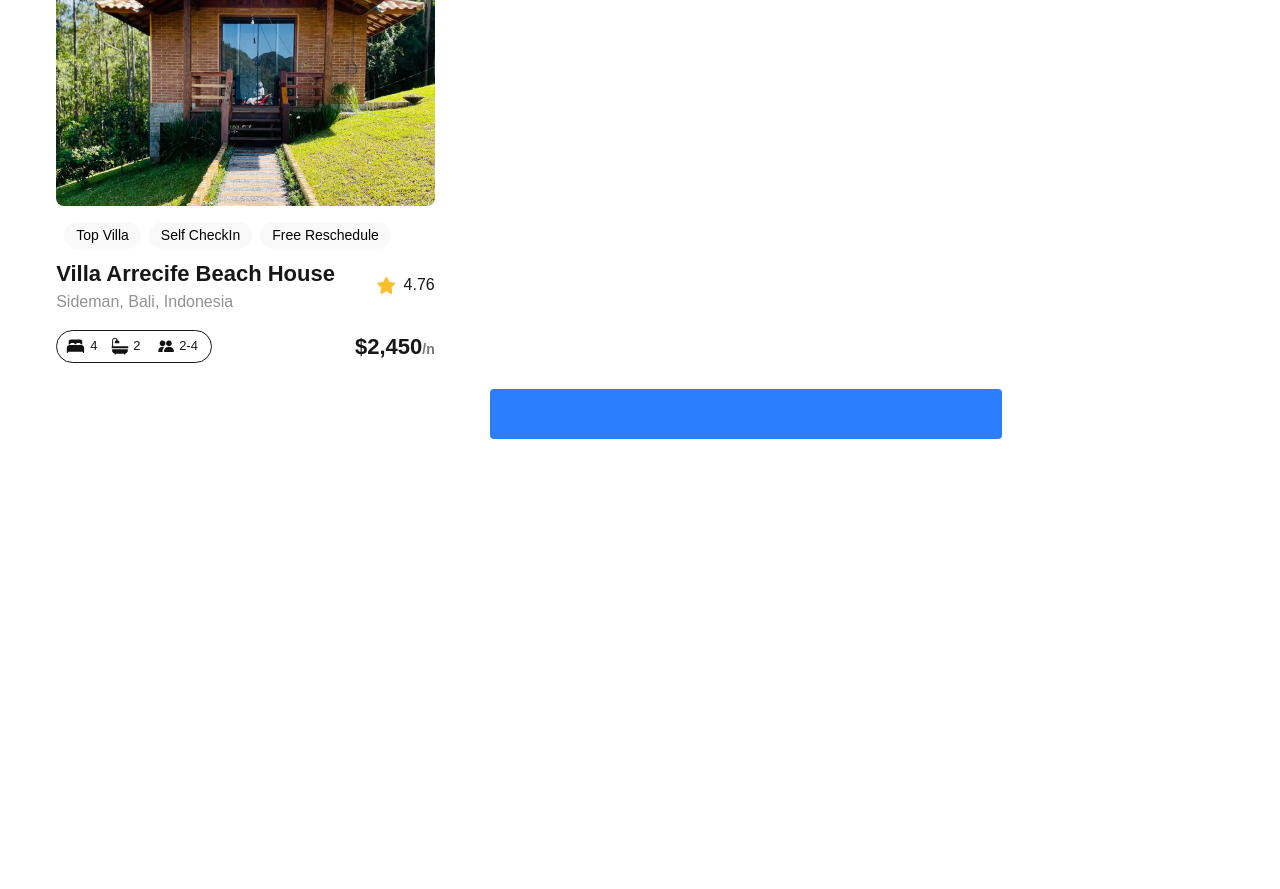
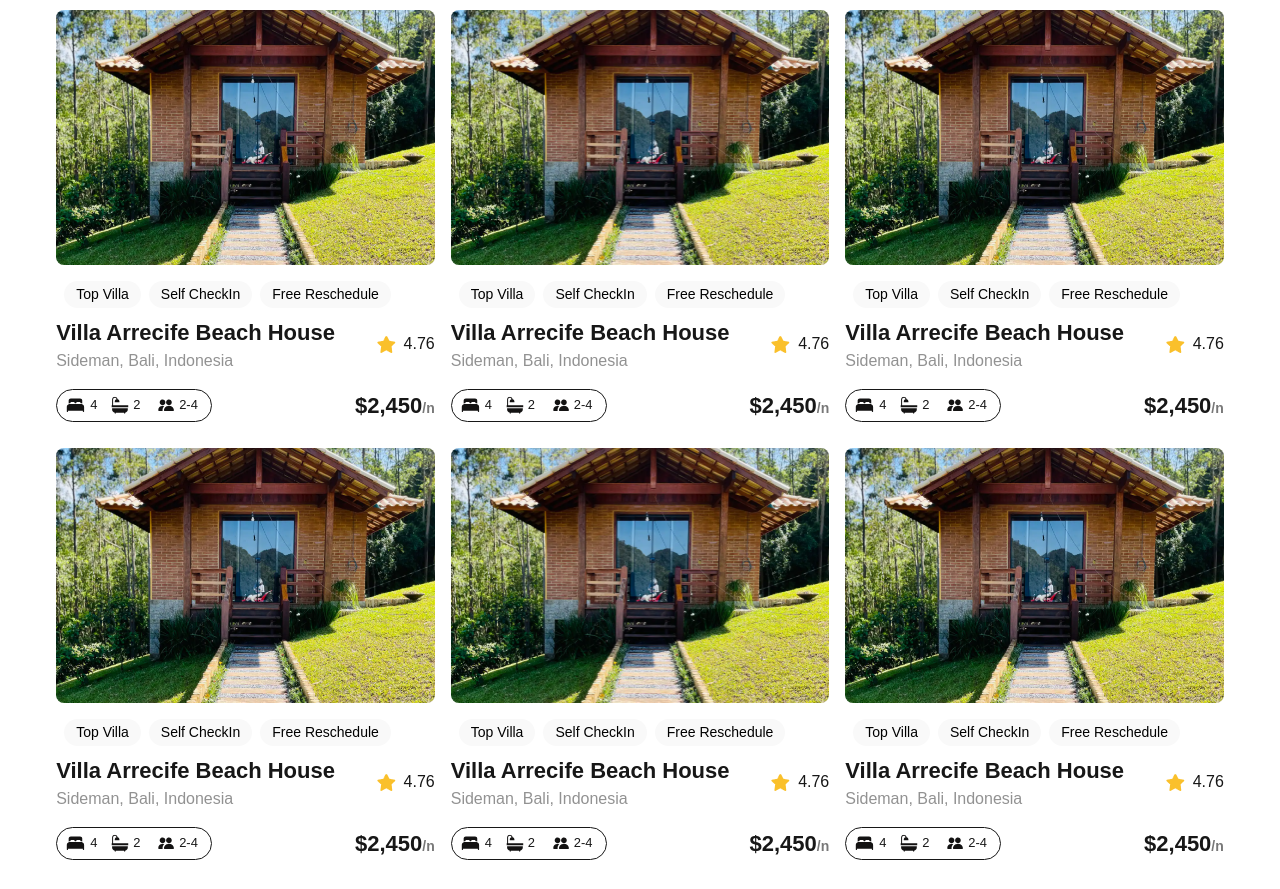
Before and after one commit to Nonijay/alx-project-0x00-setup, a Next.js app in the folder alx-project-0x00/: page /landing in a window 1280 px wide. Built offline with nearby package versions, Linux system fonts and the light colour scheme.

Commit message:
Update task

```diff
--- a/alx-project-0x00/components/Button.tsx
+++ b/alx-project-0x00/components/Button.tsx
@@ -2,13 +2,11 @@ import { title } from "process";
 import { ButtonProps } from "@/interfaces";
 import React from "react";
 
-const Button: React.FC<ButtonProps> = ({title, styles}) => {
+const Button: React.FC<ButtonProps> = ({title, styles }) => {
     return (
-        <div className="h-[500px] w-[300px]">
-            <button className="sm:min-w-sm sm:w-sm sm:m-auto md:w-md lg:w-lg bg-blue-500 hover:bg-sky-500 text-white text-1 px-6 py-2 rounded-sm h-[50px] w-[100px]">
+            <button className={styles}>
                 { title }
             </button>
-        </div>
     )
 }
 
--- a/alx-project-0x00/interfaces/index.ts
+++ b/alx-project-0x00/interfaces/index.ts
@@ -4,5 +4,5 @@ export interface PillProps {
 
 export interface ButtonProps {
     title: string
-    styles: string
+    styles?: string
 }
--- a/alx-project-0x00/pages/landing.tsx
+++ b/alx-project-0x00/pages/landing.tsx
@@ -3,23 +3,31 @@ import Button from "@/components/Button"
 
 const Landing: React.FC = () => {
     return (
-        <div className="flex flex-col h-screen justify-center items-center">
+        <div className="flex flex-col h-screen justify-center items-center mt-7">
             <h1 className="text-x1 font-extralight">
                 Landing Page
             </h1>
             <div className=" grid grid-cols-3 gap-4 px-4 py-4">
-                <Card />
-                {/* <Card />
                 <Card />
                 <Card />
                 <Card />
                 <Card />
                 <Card />
                 <Card />
-                <Card /> */}
             </div>
             <div className="flex flex-col ">
-                <Button />
+                <Button
+                title=""
+                styles="rounded-sm "
+                />
+                <Button
+                title=""
+                styles="rounded-md "
+                />
+                <Button
+                title=""
+                styles="rounded-full "
+                />
             </div>
 
 
```
